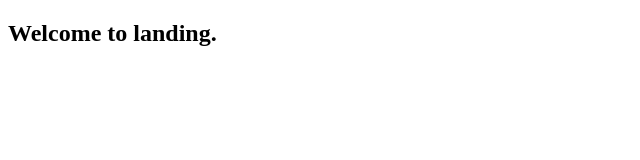
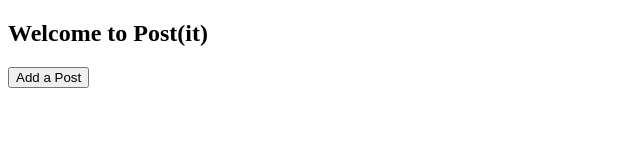
Before and after one commit to madhat5/Post.it_app, a website: page public/index.html in a window 1280 px wide. Shown: the whole page, without its empty margins (0-640 px from the left). Drawn offline with nearby package versions, Linux system fonts and the light colour scheme.

Commit message:
html work: general page layout created

```diff
--- a/public/index.html
+++ b/public/index.html
@@ -12,7 +12,12 @@
 
 <body>
   <!-- TEST -->
-  <h2>Welcome to landing.</h2>
+  <h2 id='greeting-title'>Welcome to Post(it)</h2>
+
+  <div id='post-board'>
+
+  </div>
+  <button id='button-create-post'>Add a Post</button>
 
 </body>
 </html>
```
